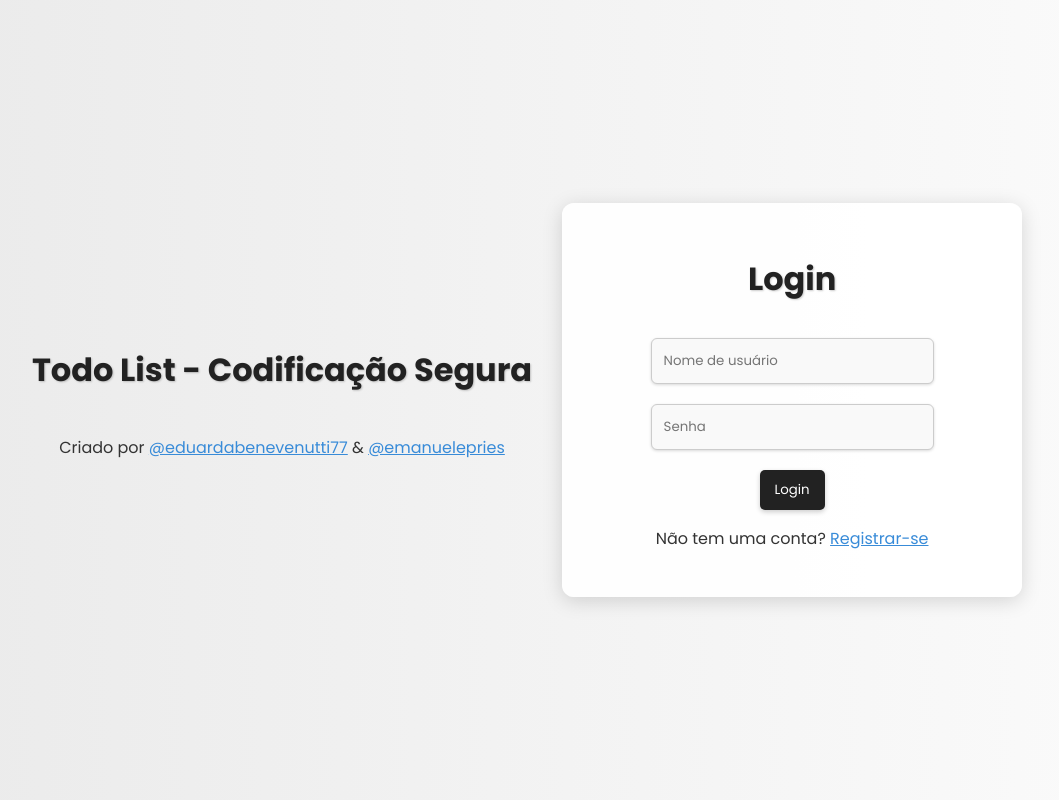
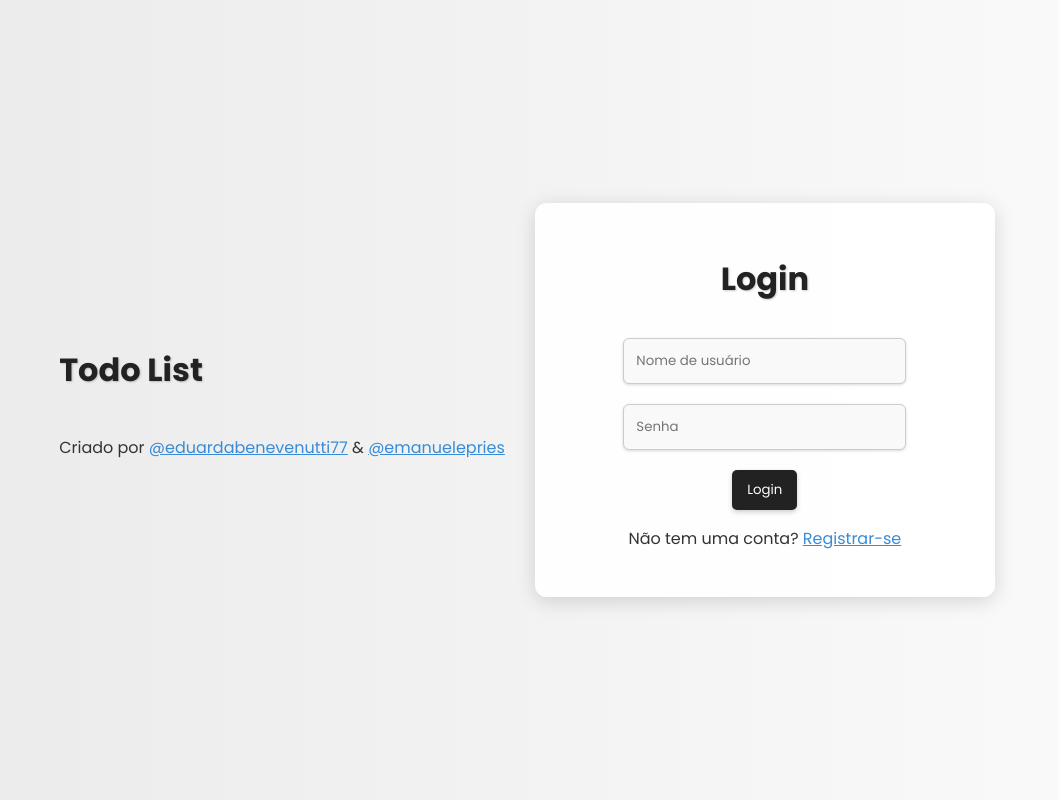
Before and after one commit to eduardabenevenutti77/todolist, a plain HTML site: page frontend/index.html in a window 1280 px wide. Shown: the whole page, without its empty margins (98-1157 px from the left). Drawn offline with Linux system fonts and the light colour scheme.

Commit message:
chore: index

```diff
--- a/frontend/index.html
+++ b/frontend/index.html
@@ -14,9 +14,10 @@
   </head>
   <body>
     <div class="credits">
-      <h1>Todo List - Codificação Segura</h1>
+      <h1>Todo List</h1>
       <div id="displayDev">
-        <p>Criado por <a id="github-link" href="https://github.com/eduardabenevenutti77">@eduardabenevenutti77</a> & <a id="github-link" href="https://github.com/4m4nu4l4">@emanuelepries</a></p>
+        <p>Criado por <a id="github-link" href="https://github.com/eduardabenevenutti77">@eduardabenevenutti77</a> & <a
+            id="github-link" href="https://github.com/4m4nu4l4">@emanuelepries</a></p>
       </div>
     </div>
     <div class="container">
```
Also changed, not shown: frontend/script.js (line endings or trailing spaces).
